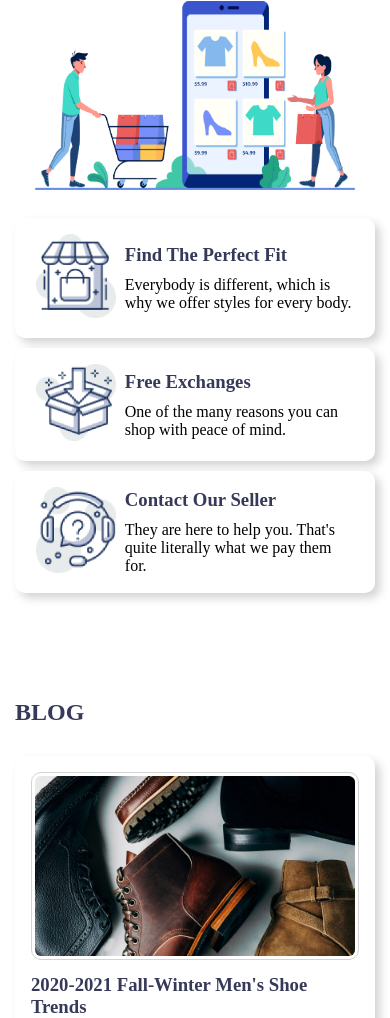
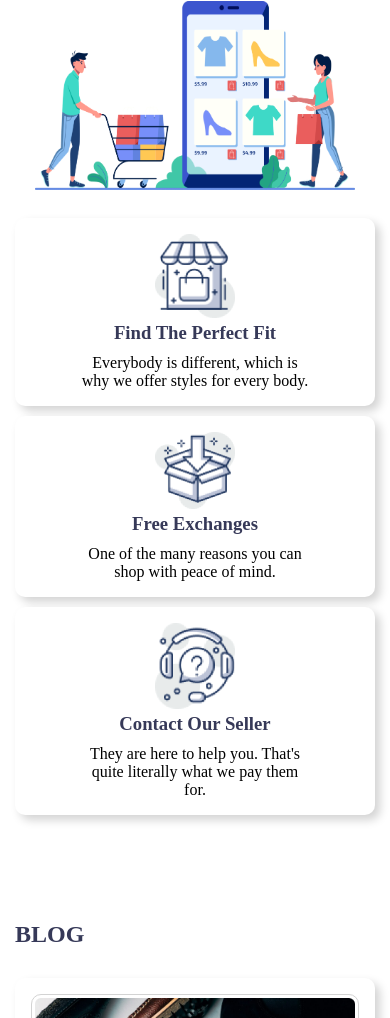
Before and after one commit to forid1026/shoes-fashion, a plain HTML site: page index.html in a window 390 px wide. Shown: the part 4716-5734 px from the top of the page. Drawn offline with Linux system fonts and the light colour scheme; files whose address does not match are found by name.

Commit message:
service content resoponsive update

```diff
--- a/assets/css/style.css
+++ b/assets/css/style.css
@@ -251,6 +251,10 @@ footer p{
     #hero .hero-content h1{
         font-size: 25px;
     }
+    .service-content{
+        flex-direction: column;
+        text-align: center;
+    }
     .hero-image img{
         width: 350px;
         height: 350px;
```
Also changed, not shown: index.html (+1 -1 lines).
